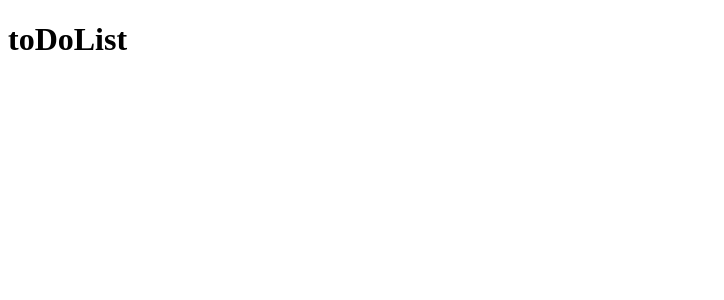
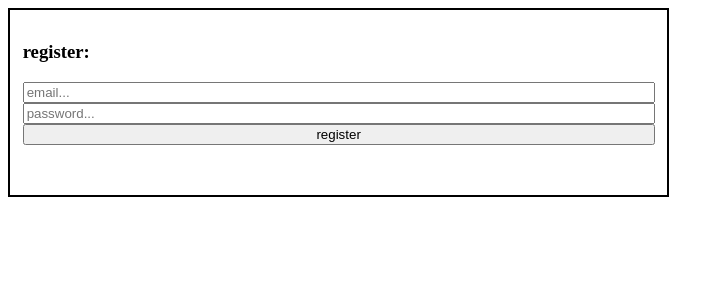
Before and after one commit to C5-HalaNHasan/W13D01_Revision, a React (Create React App) app in the folder frontend/: page /register in a window 1280 px wide. Shown: the top 300 px of the page, without its empty margins (0-724 px from the left). Built offline with nearby package versions, Linux system fonts and the light colour scheme.

Commit message:
created Register component and route

```diff
--- a/frontend/src/App.js
+++ b/frontend/src/App.js
@@ -1,10 +1,16 @@
 import './App.css';
+import {Routes, Route} from "react-router-dom";
+import Register from './components/Register/Register';
+
 
 const App=()=> {
   return (
-    <div>
- <h1>toDoList</h1>
-    </div>
+    <>
+    <Routes>
+    <Route path="/register" element={<Register/>}/>
+    </Routes>
+    </>
+
   );
 }
 
--- /dev/null
+++ b/frontend/src/components/Register/Register.js
@@ -0,0 +1,34 @@
+import "./register.css"
+import axios from "axios";
+import {useState} from "react";
+
+const Register=()=>{
+    const [email,setEmail]=useState("");
+    const[password,setPassword]=useState("");
+    const [message,setMessage]=useState("");
+
+    const createNewUser=()=>{
+        axios.post("http://localhost:5000/user/register",{email,password,role_id:"1"}).then((result)=>{
+            if(result.data.success){
+                setMessage(result.data.message)
+            }else{
+                setMessage(result.data.message)
+            }
+        }).catch((error)=>{
+            setMessage(error.message)
+        })
+    };
+
+
+return(
+    <div className="mainBox">
+        <h3>register:</h3>
+        <input type="email" placeHolder="email..." onChange={(e)=>setEmail(e.target.value)}/>
+        <input type="password" placeHolder="password..." onChange={(e)=>setPassword(e.target.value)} />
+        <button onClick={()=>createNewUser()}>register</button>
+        <h3>{message}</h3>
+    </div>
+)
+};
+
+export default Register;
--- /dev/null
+++ b/frontend/src/components/Register/register.css
@@ -0,0 +1,8 @@
+.mainBox {
+    display: flex;
+    flex-direction: column;
+    justify-content: center;
+    width: 50%;
+    border: 2px solid black;
+    padding: 1%;
+}
--- a/frontend/src/index.js
+++ b/frontend/src/index.js
@@ -3,12 +3,15 @@ import ReactDOM from 'react-dom/client';
 import App from './App';
 import {Provider} from "react-redux";
 import store from "./components/redux/store";
+import {BrowserRouter} from "react-router-dom"
 
 const root = ReactDOM.createRoot(document.getElementById('root'));
 root.render(
   <React.StrictMode>
   <Provider store={store}>
+  <BrowserRouter>
     <App />
+  </BrowserRouter>
     </Provider>
   </React.StrictMode>
 );
```
Also changed, not shown: 1 other file (tests, documents, lock files or other folders).
